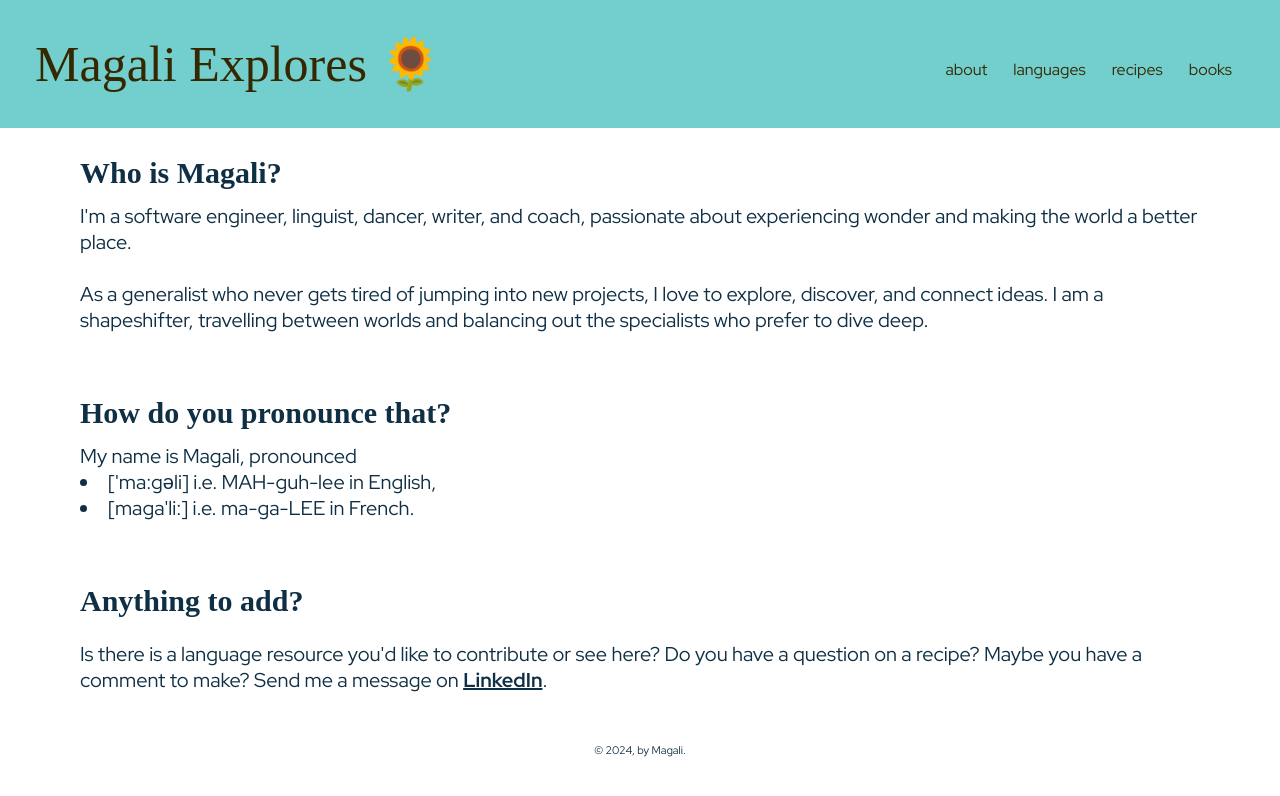
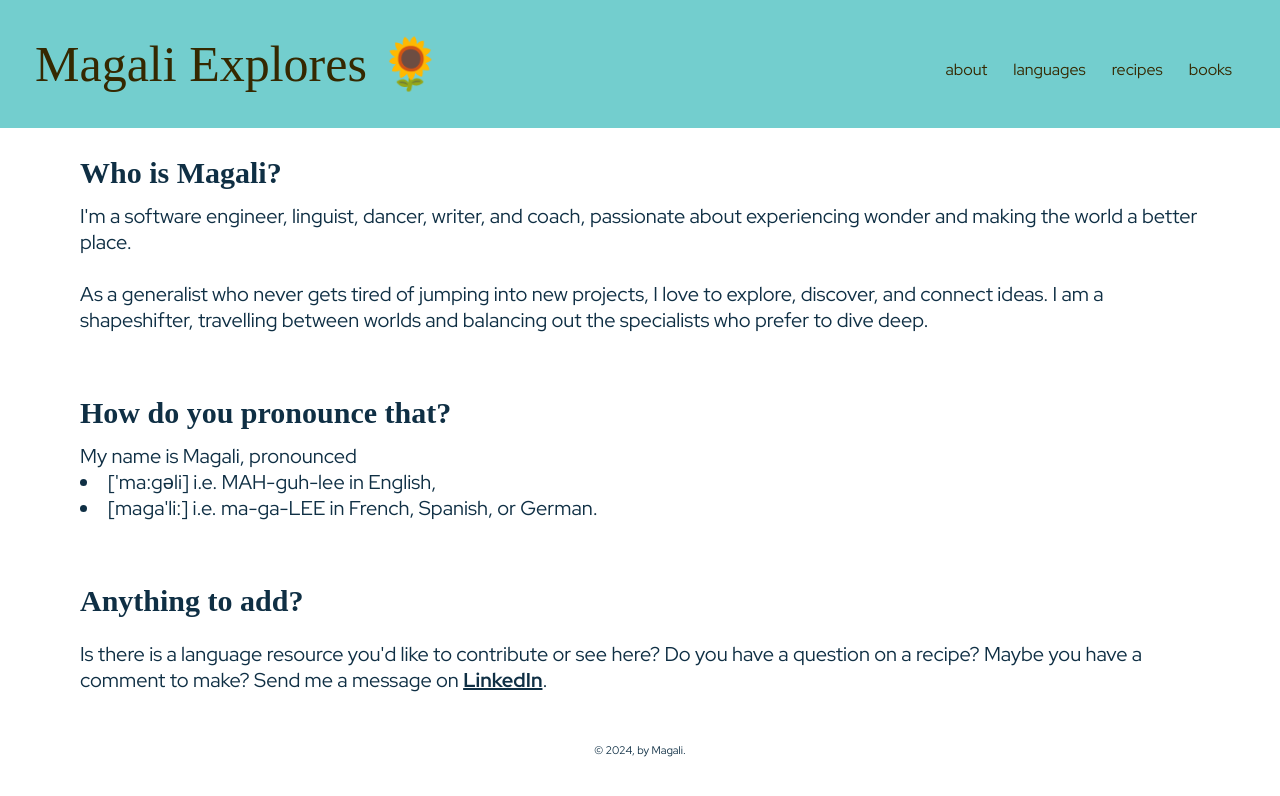
Before and after one commit to magali-br/personal-website, a React (Vite) app: page /about in a window 1280 px wide. Shown: the top 796 px of the page. Built offline with nearby package versions, Linux system fonts and the light colour scheme; a web font is replaced by a local one.

Commit message:
Page content changes

```diff
--- a/src/pages/About/About.jsx
+++ b/src/pages/About/About.jsx
@@ -15,7 +15,7 @@ function About() {
         <p>
           My name is Magali, pronounced
           <li>['ma:gəli] i.e. MAH-guh-lee in English,</li>
-          <li>[maga'li:] i.e. ma-ga-LEE in French.</li>
+          <li>[maga'li:] i.e. ma-ga-LEE in French, Spanish, or German.</li>
         </p>
       </div>
       <div>
```
